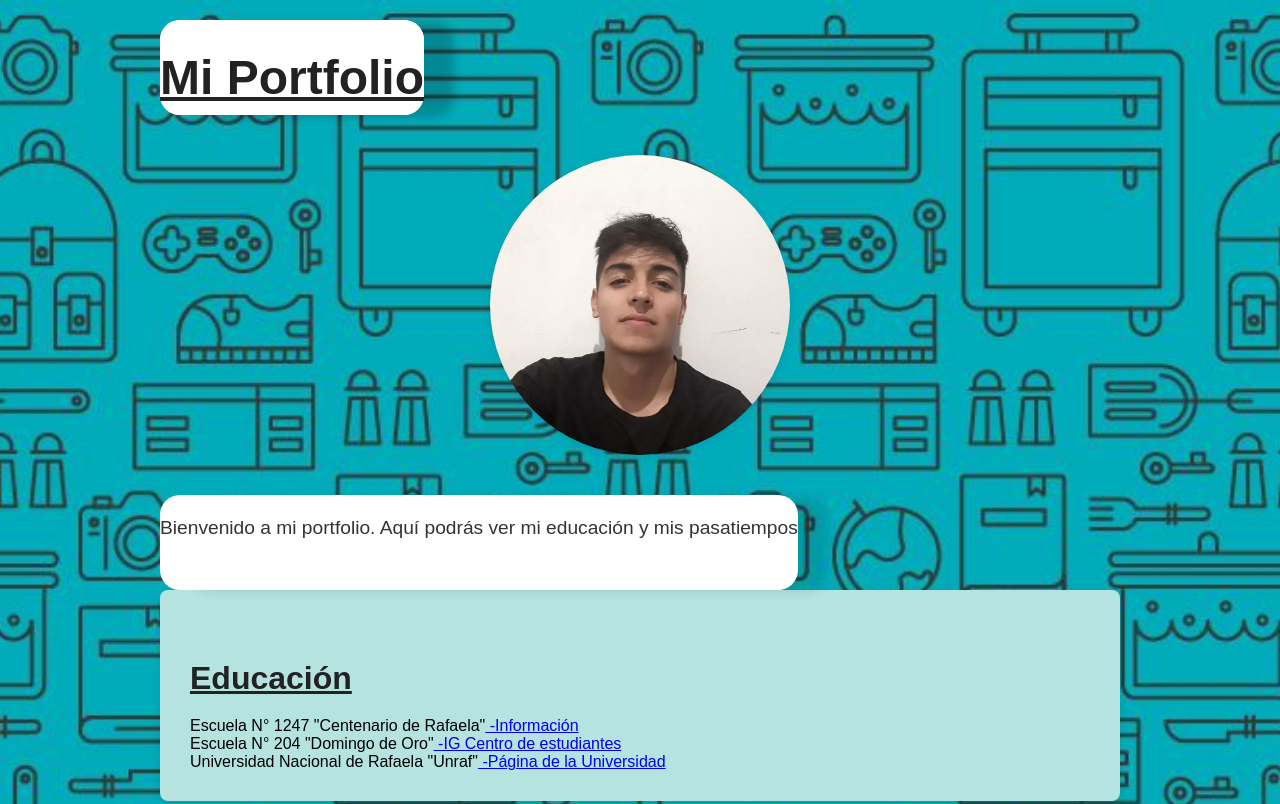
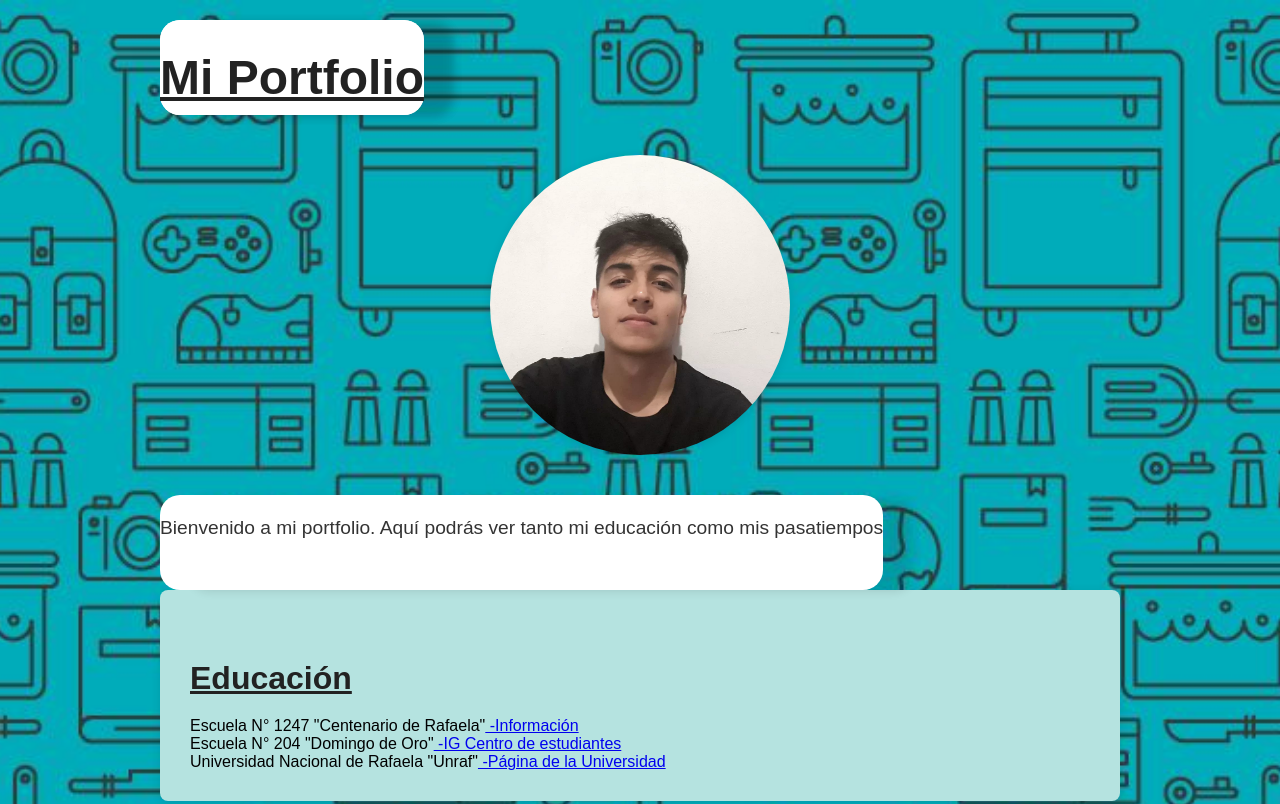
Before and after one commit to ATour02/Portfolio, a plain HTML site: page index.html in a window 1280 px wide. Shown: the top 804 px of the page. Drawn offline with Linux system fonts and the light colour scheme.

Commit message:
Cambio de texto en subtexto

```diff
--- a/index.html
+++ b/index.html
@@ -14,7 +14,7 @@
     </div>
     <img src="../Portfolio/public/fotoPerfil.jpeg" alt="mi foto">
     <section class="sectionTittle">
-    <p>Bienvenido a mi portfolio. Aquí podrás ver mi educación y mis pasatiempos</p>
+    <p>Bienvenido a mi portfolio. Aquí podrás ver tanto mi educación como mis pasatiempos</p>
         </section>
     <section class="section">
         <h2><u>Educación</u></h2>
```
